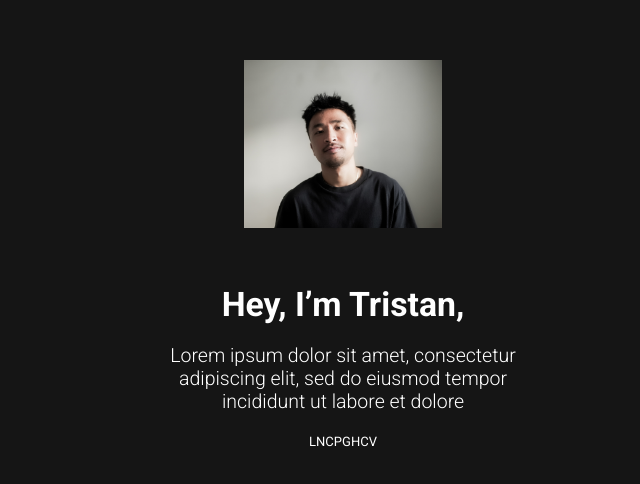
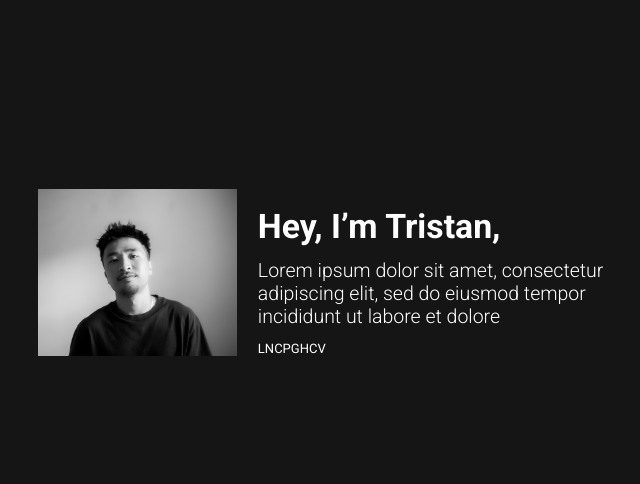
Before and after one commit to tseth4/new-portfolio-2023, a Next.js app: page / in a window 1280 px wide. Shown: the part 1874-2358 px from the top of the page, without its empty margins (297-937 px from the left). Built offline with nearby package versions, Linux system fonts and the light colour scheme.

Commit message:
home ui update

```diff
--- a/app/HomeStyles.scss
+++ b/app/HomeStyles.scss
@@ -6,24 +6,18 @@
   min-height: 100vh;
   gap: 10rem;
 
-  // border: 3px solid pink;
-  /* margin-top: var(--top-nav-height); */
-  // position: relative;
-  // top: var(--top-nav-height);
-
   &__splash,
   &__posts,
   &__about {
     padding-left: var(--side-nav-width);
     height: calc(100vh - var(--top-nav-height));
     width: 100%;
-    // border: 4px solid greenyellow;
     padding-top: var(--top-nav-height);
     padding-left: 0;
 
     scroll-margin: 5rem 0 0 0;
+
     @media (min-width: 768px) {
-      // padding-left: calc(var(--side-nav-width) + var(--side-nav-margin-left));
       padding-left: 0;
     }
   }
@@ -38,6 +32,7 @@
     display: flex;
     justify-content: center;
     padding-bottom: 3rem;
+    align-items: center;
   }
 
   &__posts- {
@@ -46,7 +41,6 @@
     align-items: start;
     padding-left: 2em;
     padding-right: 2em;
-
   }
 
 }
--- a/components/About/About.tsx
+++ b/components/About/About.tsx
@@ -9,14 +9,15 @@ export default function About() {
           width={200}
           height={200}
           className="about__profile-picture-img"
-          src="/pp_v5.jpg"
+          src="/pp_v6.jpg"
           alt="ppv5"
         />
       </div>
+      <div className="about__info">
         <h1>Hey, I’m Tristan,</h1>
         <p>
-        Lorem ipsum dolor sit amet, consectetur adipiscing elit, sed do eiusmod
-        tempor incididunt ut labore et dolore
+          Lorem ipsum dolor sit amet, consectetur adipiscing elit, sed do
+          eiusmod tempor incididunt ut labore et dolore
         </p>
         <div className="about__social-links">
           <div>LN</div>
@@ -25,5 +26,6 @@ export default function About() {
           <div>CV</div>
         </div>
       </div>
+    </div>
   );
 }
--- a/components/About/AboutStyles.scss
+++ b/components/About/AboutStyles.scss
@@ -1,5 +1,5 @@
 .about {
-  padding: 0 4.5rem;
+  padding: 0 10%;
   display: flex;
   flex-direction: column;
   justify-content: center;
@@ -7,6 +7,20 @@
   text-align: center;
 
   gap: 1.6rem;
+
+  @media (min-width: 768px) {
+    flex-direction: row;
+    align-items: flex-end;
+  }
+
+  &__info {
+    @media (min-width: 768px) {
+      text-align: left;
+      display: flex;
+      flex-direction: column;
+      gap: 1em;
+    }
+  }
 
   h1 {
     font-size: 2.6rem;
@@ -16,7 +30,7 @@
     font-size: 1.5rem;
     font-weight: 300;
 
-    @media (min-width: 768px){
+    @media (min-width: 768px) {
       width: 30rem;
     }
   }
@@ -25,15 +39,30 @@
     width: 15.3rem;
     height: 18.46rem;
     position: relative;
+
+    @media (min-width: 768px) {
+      display: flex;
+      align-items: flex-end;
+    }
+
     &-img {
       object-fit: contain;
       width: 100%;
       height: 100%;
+
+      @media (min-width: 768px) {
+        height: fit-content;
+      }
     }
   }
 
   &__social-links {
     display: flex;
     flex-direction: row;
+    justify-content: center;
+
+    @media (min-width: 768px) {
+      justify-content: flex-start;
+    }
   }
 }
```
Also changed, not shown: public/pp_v6.jpg (added). Lines whose indentation alone changed are shown as unchanged.
